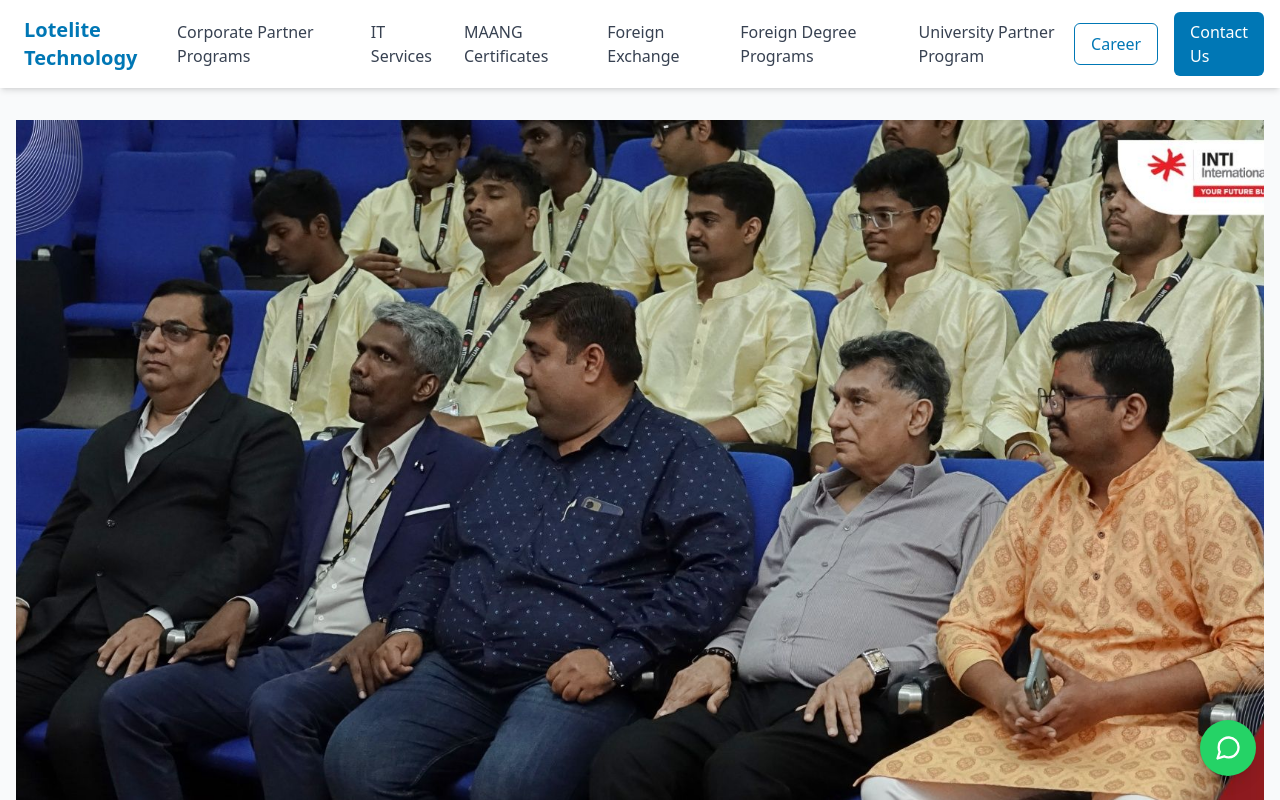
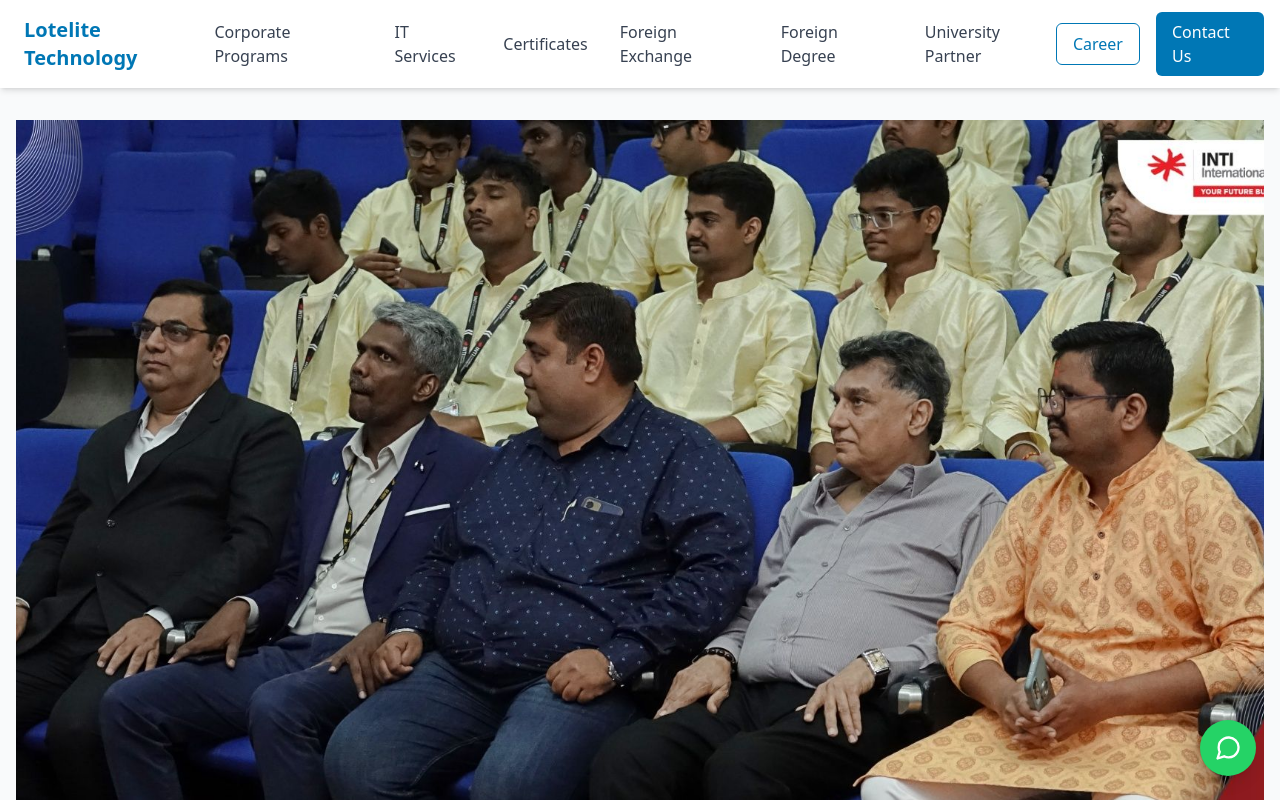
Before and after one commit to vikash990/loteliteTechnology, a React (Vite) app: page / in a window 1280 px wide. Shown: the top 800 px of the page. Built offline with nearby package versions, Linux system fonts and the light colour scheme.

Commit message:
new websit

```diff
--- a/src/components/Header.tsx
+++ b/src/components/Header.tsx
@@ -22,22 +22,22 @@ const Header = () => {
           {/* Desktop Navigation */}
           <nav className="hidden md:flex items-center space-x-8">
             <Link to="/corporate-partner-program" className="text-gray-700 hover:text-[#0077B5] font-medium">
-              Corporate Partner Programs
+              Corporate Programs
             </Link>
             <Link to="/it-services" className="text-gray-700 hover:text-[#0077B5] font-medium">
               IT Services
             </Link>
             <Link to="/maang-certificates" className="text-gray-700 hover:text-[#0077B5] font-medium">
-              MAANG Certificates
+              Certificates
             </Link>
             <Link to="/foreign-exchange" className="text-gray-700 hover:text-[#0077B5] font-medium">
               Foreign Exchange
             </Link>
             <Link to="/foreign-degree-programs" className="text-gray-700 hover:text-[#0077B5] font-medium">
-              Foreign Degree Programs
+              Foreign Degree
             </Link>
             <Link to="/university-partner-program" className="text-gray-700 hover:text-[#0077B5] font-medium">
-              University Partner Program
+              University Partner
             </Link>
           </nav>
 
```
